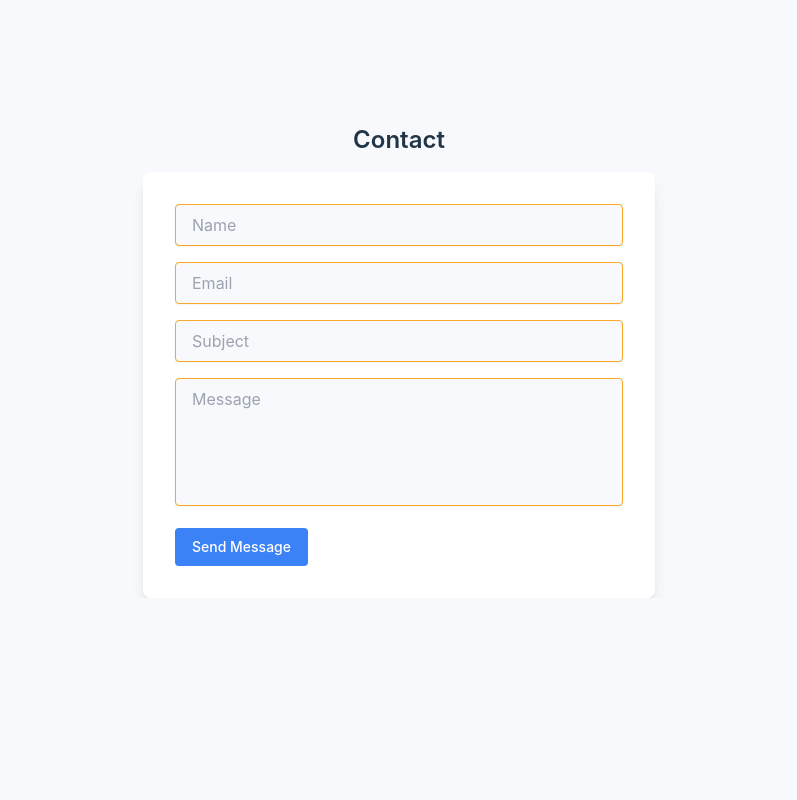
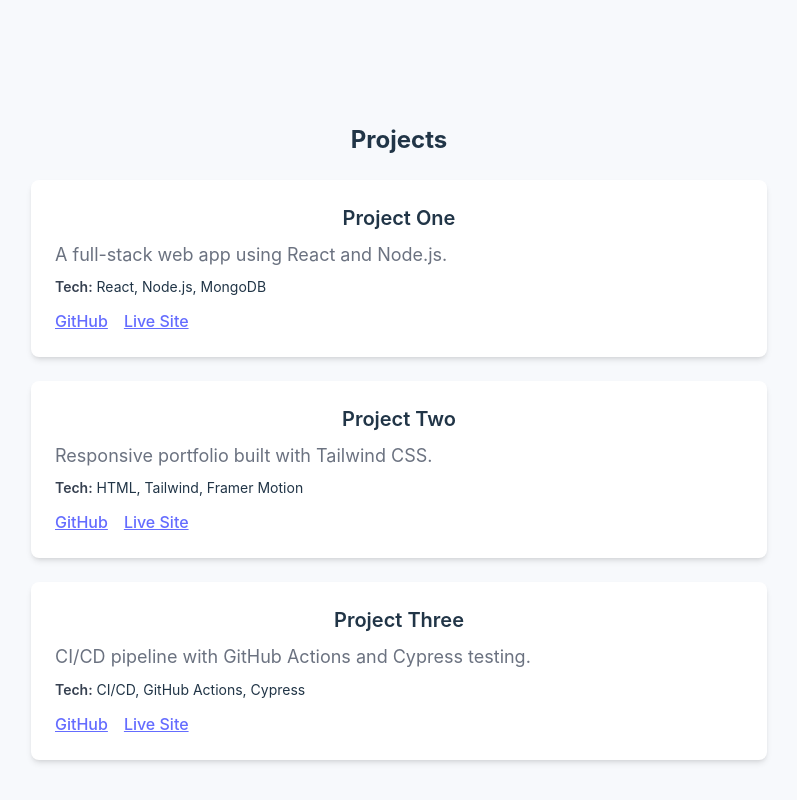
Before and after one commit to jstenecker/Portfolio_Frontend, a React (Vite) app: page / in a window 1280 px wide. Shown: the part 680-1480 px from the top of the page, without its empty margins (241-1038 px from the left). Before the commit the page ends 1278 px from the top, so only its background shows below. Built offline with nearby package versions, Linux system fonts and the light colour scheme.

Commit message:
Added projects section and Tab Added themed background changes

```diff
--- a/src/App.jsx
+++ b/src/App.jsx
@@ -1,8 +1,13 @@
 import AppRouter from "./router";
-import "./App.css"; // Contains just the Tailwind directives
+import ThemeBackground from "./components/ThemeBackground";
 
 const App = () => {
-  return <AppRouter />;
+  return (
+    <div className="relative">
+      <ThemeBackground />
+      <AppRouter />
+    </div>
+  );
 };
 
 export default App;
--- /dev/null
+++ b/src/components/ThemeBackground.jsx
@@ -0,0 +1,37 @@
+import { useEffect, useState } from "react";
+
+const ThemeBackground = () => {
+  const [isDarkMode, setIsDarkMode] = useState(document.documentElement.classList.contains("dark"));
+
+  useEffect(() => {
+    const observer = new MutationObserver(() => {
+      setIsDarkMode(document.documentElement.classList.contains("dark"));
+    });
+
+    observer.observe(document.documentElement, { attributes: true, attributeFilter: ["class"] });
+
+    return () => observer.disconnect();
+  }, []);
+
+  return (
+    <div className="fixed inset-0 -z-10 transition-colors duration-1000">
+      <div className={`absolute inset-0 ${isDarkMode ? "bg-night" : "bg-day"} transition-all duration-1000`} />
+
+      {/* Sun or Moon */}
+      <div className="absolute top-10 right-10 transition-transform duration-1000">
+        {isDarkMode ? (
+          <div className="w-14 h-14 rounded-full bg-white opacity-80 shadow-md animate-moonrise" />
+        ) : (
+          <div className="w-16 h-16 rounded-full sun-glow animate-sunrise" />
+        )}
+      </div>
+
+      {/* Stars overlay (optional visual layer only at night) */}
+      {isDarkMode && (
+        <div className="absolute inset-0 bg-stars pointer-events-none animate-fadeToNight" />
+      )}
+    </div>
+  );
+};
+
+export default ThemeBackground;
--- a/src/components/navbar/Navbar.jsx
+++ b/src/components/navbar/Navbar.jsx
@@ -51,6 +51,9 @@ const Navbar = () => {
         <button onClick={() => scrollTo("skills")} className="text-sm font-medium hover:text-primary dark:text-white">
           Skills
         </button>
+        <button onClick={() => scrollTo("projects")} className="text-sm font-medium hover:text-primary dark:text-white">
+          Projects
+        </button>
         <button onClick={() => scrollTo("contact")} className="text-sm font-medium hover:text-primary dark:text-white">
           Contact
         </button>
--- a/src/global.css
+++ b/src/global.css
@@ -138,3 +138,48 @@ form textarea {
 form button {
   @apply btn;
 }
+/* Background transitions */
+.bg-day {
+  background: linear-gradient(to bottom, #f7f9fc, #cbe8ff);
+}
+
+.bg-night {
+  background: linear-gradient(to bottom, #0f2027, #203a43, #2c5364);
+}
+
+.bg-stars {
+  background-image: radial-gradient(white 1px, transparent 1px);
+  background-size: 30px 30px;
+  opacity: 0.2;
+}
+
+.sun-glow {
+  background: radial-gradient(circle, #ffd700 0%, #ffcc00 50%, #f9a825 100%);
+  box-shadow: 0 0 30px 10px rgba(255, 204, 0, 0.4);
+}
+
+@keyframes fadeToNight {
+  0% {
+    opacity: 0.2;
+  }
+  100% {
+    opacity: 1;
+  }
+}
+
+@keyframes fadeToDay {
+  0% {
+    opacity: 1;
+  }
+  100% {
+    opacity: 0.2;
+  }
+}
+
+.animate-fadeToNight {
+  animation: fadeToNight 2s ease forwards;
+}
+
+.animate-fadeToDay {
+  animation: fadeToDay 2s ease forwards;
+}
--- a/src/pages/home/Home.jsx
+++ b/src/pages/home/Home.jsx
@@ -14,6 +14,7 @@ import {
   SiGithub,
   SiCypress,
 } from "react-icons/si";
+import { motion } from "framer-motion";
 
 const skills = [
   { icon: <SiJavascript className="text-yellow-400" />, label: "JavaScript" },
@@ -30,6 +31,38 @@ const skills = [
   { icon: <SiCypress className="text-teal-500" />, label: "CI/CD (Cypress)" },
 ];
 
+const projectPlaceholder = [
+  {
+    title: "Project One",
+    description: "A full-stack web app using React and Node.js.",
+    tech: ["React", "Node.js", "MongoDB"],
+    github: "#",
+    live: "#",
+  },
+  {
+    title: "Project Two",
+    description: "Responsive portfolio built with Tailwind CSS.",
+    tech: ["HTML", "Tailwind", "Framer Motion"],
+    github: "#",
+    live: "#",
+  },
+  {
+    title: "Project Three",
+    description: "CI/CD pipeline with GitHub Actions and Cypress testing.",
+    tech: ["CI/CD", "GitHub Actions", "Cypress"],
+    github: "#",
+    live: "#",
+  },
+];
+
+const fadeInUp = {
+  hidden: { opacity: 0, y: 50 },
+  visible: (i) => ({
+    opacity: 1,
+    y: 0,
+    transition: { delay: i * 0.2 },
+  }),
+};
 
 const Home = () => {
   const [name, setName] = useState("");
@@ -50,7 +83,7 @@ const Home = () => {
           window.scrollTo({ top, behavior: "smooth" });
         }
         localStorage.removeItem("scrollToSection");
-      }, 200); // delay to ensure DOM is loaded
+      }, 200);
     }
   }, []);
 
@@ -83,7 +116,7 @@ const Home = () => {
   return (
     <div className="pt-20 px-4 max-w-3xl mx-auto space-y-20">
       <section id="landing" className="text-center space-y-4">
-        <h1 className="text-4xl font-bold">Welcome to My Portfolio</h1>
+        <h1 className="text-4xl font-bold">Joseph Stenecker</h1>
         <p className="text-lg text-gray-600">
           I&apos;m a software engineer passionate about building full-stack applications and solving real-world problems with code.
         </p>
@@ -92,7 +125,7 @@ const Home = () => {
       <section id="about">
         <h2 className="text-2xl font-semibold mb-4">About Me</h2>
         <p className="text-gray-700">
-          I&apos;m Joseph Stenecker, a developer experienced in building responsive web apps using React, Node.js, and modern tech stacks.
+          I&apos;m Joe, a developer experienced in building responsive web apps using React, Node.js, and modern tech stacks.
           I enjoy learning new technologies, contributing to open-source, and developing practical solutions.
         </p>
       </section>
@@ -105,13 +138,43 @@ const Home = () => {
               key={index}
               className="flex flex-col items-center text-center group cursor-pointer transition-transform hover:scale-110"
             >
-              <div className="text-4xl text-primary group-hover:text-primary-hover">
-                {skill.icon}
-              </div>
+              <div className="text-4xl">{skill.icon}</div>
               <span className="text-sm mt-2 opacity-0 group-hover:opacity-100 transition-opacity duration-300 text-text">
                 {skill.label}
               </span>
             </div>
+          ))}
+        </div>
+      </section>
+
+      <section id="projects">
+        <h2 className="text-2xl font-bold mb-6 text-center">Projects</h2>
+        <div className="space-y-6">
+          {projectPlaceholder.map((project, i) => (
+            <motion.div
+              key={i}
+              className="bg-card text-text p-6 rounded-lg shadow-md"
+              initial="hidden"
+              whileInView="visible"
+              viewport={{ once: true }}
+              custom={i}
+              variants={fadeInUp}
+            >
+              <h3 className="text-xl font-semibold mb-2">{project.title}</h3>
+              <p className="text-gray-500 mb-2">{project.description}</p>
+              <p className="text-sm mb-3">
+                <span className="font-semibold text-gray-700 dark:text-gray-300">Tech:</span>{" "}
+                {project.tech.join(", ")}
+              </p>
+              <div className="flex gap-4">
+                <a href={project.github} target="_blank" className="underline text-primary hover:text-primary-hover">
+                  GitHub
+                </a>
+                <a href={project.live} target="_blank" className="underline text-primary hover:text-primary-hover">
+                  Live Site
+                </a>
+              </div>
+            </motion.div>
           ))}
         </div>
       </section>
```
